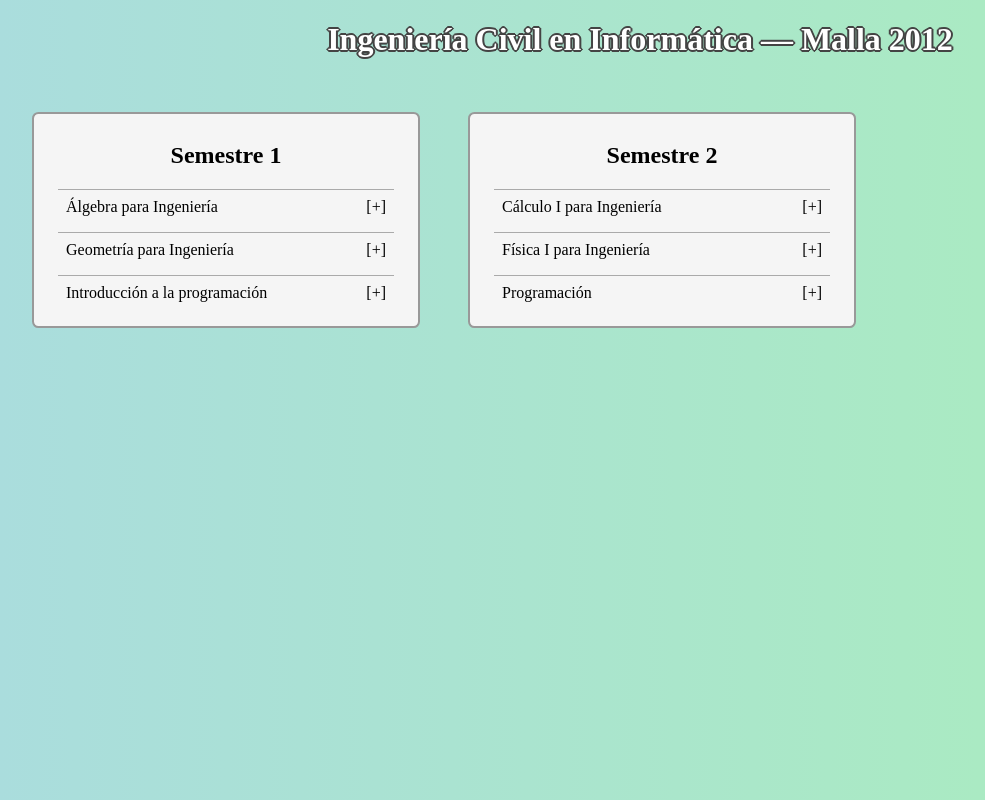
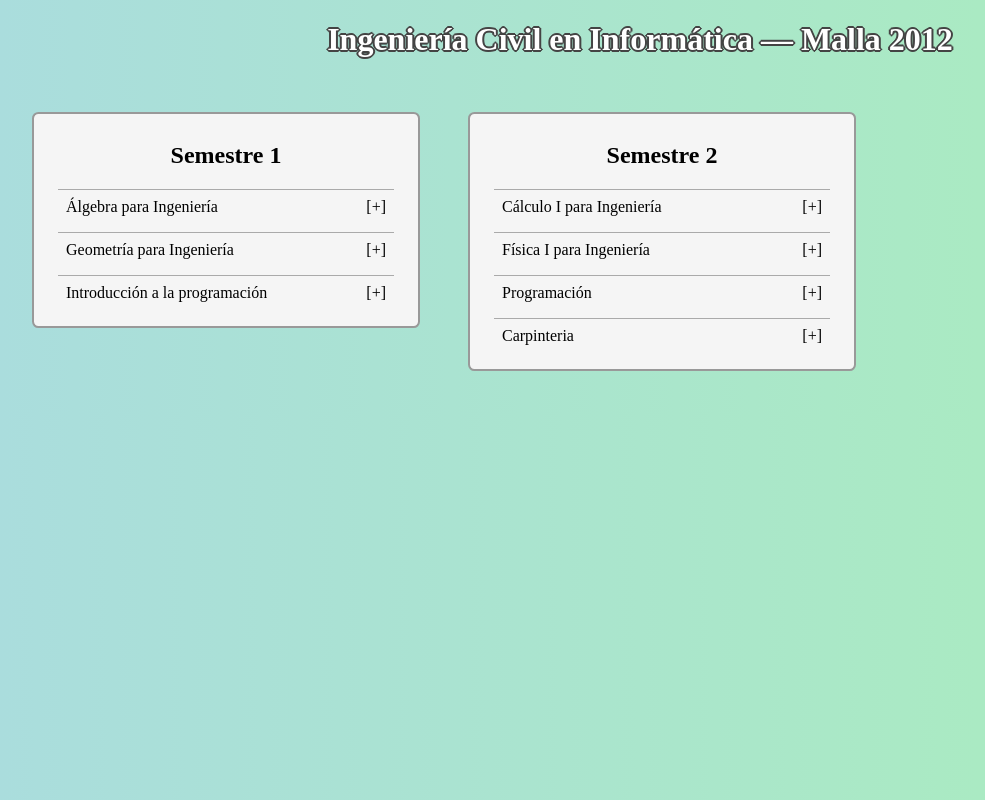
Before and after one commit to sandov/los_borbotones, a React (Create React App) app: page / in a window 1280 px wide. Shown: the whole page, without its empty margins (0-985 px from the left). Built offline with nearby package versions, Linux system fonts and the light colour scheme.

Commit message:
Semestres se alinean al borde superior del contenedor

```diff
--- a/src/index.css
+++ b/src/index.css
@@ -11,7 +11,7 @@ body {
     padding: .5em 1em;
     width: 22em;
     border: solid #999 2px;
-
+    vertical-align: top;
 }
 
 .asignatura{
--- a/src/res/malla.js
+++ b/src/res/malla.js
@@ -57,7 +57,15 @@ const malla =
                     creditos: 4,
                     tasa_repr: 0.23,
                     requisitos: [2]
-                }
+                },
+                {
+                    id: 6,
+                    nombre: "Carpinteria",
+                    codigo: "BAIN0999",
+                    creditos: 6,
+                    tasa_repr: 0.45,
+                    requisitos: [0]
+                },
             ]
     }
 ];
```
